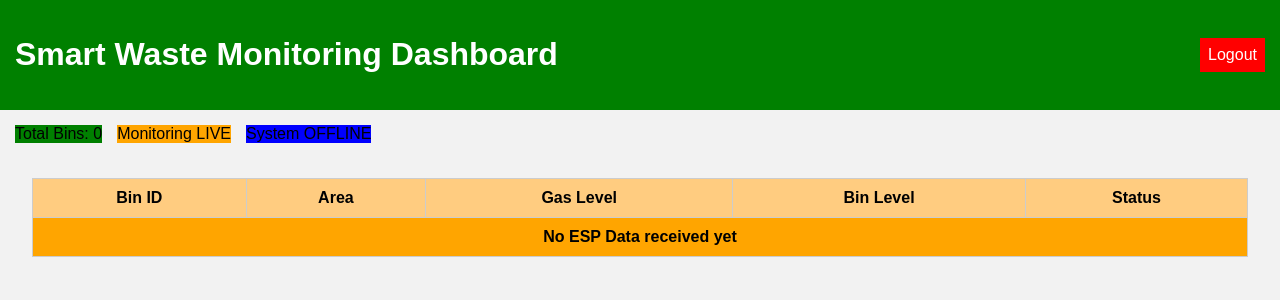
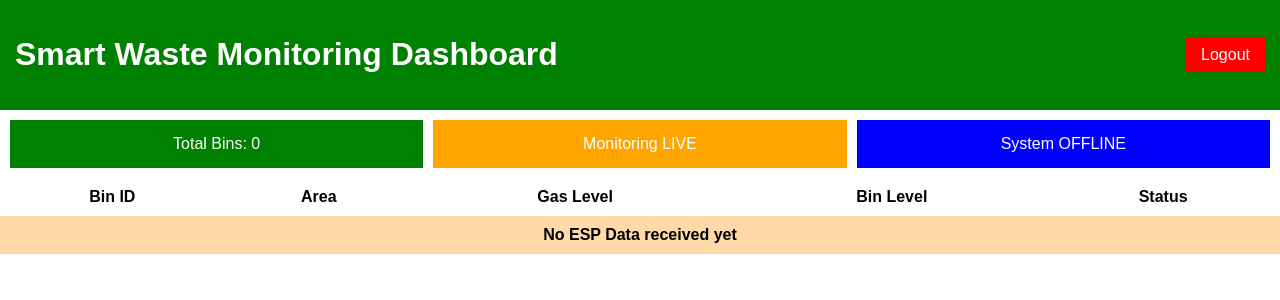
Before and after one commit to Mugilan-18/smart-waste-dashboard, a Flask app: page /dashboard in a window 1280 px wide. Shown: the top 300 px of the page. Run offline with Flask 3, Linux system fonts and the light colour scheme; the visitor is signed in with stand-in values (Sample User, id 1).

Commit message:
Update style.css

```diff
--- a/static/css/style.css
+++ b/static/css/style.css
@@ -1,47 +1,43 @@
-body{margin:0;font-family:Arial;background:#f2f2f2}
+body { margin:0; font-family: Arial; }
 
 /* LOGIN */
-.login-bg{
-background:url('/static/images/smart_city.jpg') no-repeat center/cover;
-height:100vh;display:flex;justify-content:center;align-items:center;
+.login-body {
+    background: url("../images/smart_city.jpg") no-repeat center/cover;
+    height:100vh; display:flex; justify-content:center; align-items:center;
 }
-.login-box{
-width:300px;background:#fff;padding:25px;border-radius:10px;
-text-align:center;box-shadow:0 0 20px rgba(0,0,0,.4)
+.login-box {
+    background:#fff; padding:25px; width:300px; text-align:center;
+    border-radius:8px;
 }
-.login-box input{width:100%;padding:10px;margin-top:10px}
-.password-box{position:relative}
-.password-box span{
-position:absolute;right:10px;top:12px;cursor:pointer
+.login-box input, .login-box button {
+    width:100%; padding:10px; margin:8px 0;
 }
-button{width:100%;padding:10px;background:#007bff;color:#fff;border:none}
-.govt-logo{width:70px}
-.error{color:red}
+.password-box { position:relative; }
+.password-box span {
+    position:absolute; right:10px; top:12px; cursor:pointer;
+}
 
 /* DASHBOARD */
-.top-bar{
-background:green;color:white;padding:15px;
-display:flex;justify-content:space-between;align-items:center;
+.top-bar {
+    background:green; color:white; padding:15px; display:flex;
+    justify-content:space-between; align-items:center;
 }
-.logout{background:red;color:white;padding:8px;text-decoration:none}
+.logout {
+    background:red; color:white; padding:8px 15px; text-decoration:none;
+}
+.status-row {
+    display:flex; gap:10px; padding:10px;
+}
+.card {
+    flex:1; color:white; padding:15px; text-align:center;
+}
+.green { background:green; }
+.orange { background:orange; }
+.blue { background:blue; }
 
-.banner{width:100%;height:350px;object-fit:cover}
-
-.status-row{
-display:flex;gap:15px;padding:15px
+table {
+    width:100%; border-collapse:collapse;
 }
-.status-box{
-flex:1;padding:30px;color:white;font-size:22px;
-text-align:center;border-radius:5px
-}
-.green{background:green}
-.blue{background:blue}
-.orange{background:orange}
-.red{background:red}
-
-table{
-width:95%;margin:20px auto;border-collapse:collapse;background:white
-}
-th{background:#ffcc80}
-th,td{border:1px solid #ccc;padding:10px;text-align:center}
-.no-data{background:orange;font-weight:bold}
+th { background:white; padding:10px; }
+td { background:white; padding:10px; text-align:center; }
+.no-data td { background:#ffd9a8; font-weight:bold; }
```
